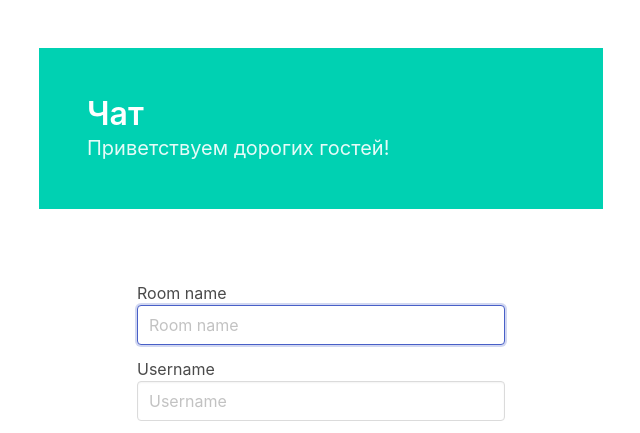
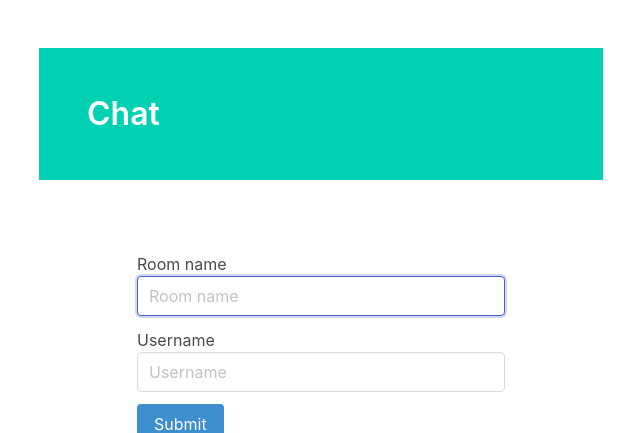
Before and after one commit to xtheress/djangoChat_Alpha2.0, a Django app: page / in a window 1280 px wide. Shown: the top 433 px of the page, without its empty margins (319-959 px from the left). Run offline with Django 3.2, Linux system fonts and the light colour scheme.

Commit message:
venv_trouble

```diff
--- a/chat/templates/chat/index.html
+++ b/chat/templates/chat/index.html
@@ -4,7 +4,7 @@
 <html>
     <head>
         <meta charset="utf-8"/>
-        <title>Chatty</title>
+        <title>Chat</title>
         <link rel="stylesheet" href="https://cdn.jsdelivr.net/npm/bulma@0.9.2/css/bulma.min.css">
     </head>
     <body>
@@ -15,10 +15,7 @@
                         <section class="hero is-primary">
                             <div class="hero-body">
                                 <p class="title">
-                                    Чат
-                                </p>
-                                <p class="subtitle">
-                                    Приветствуем дорогих гостей!
+                                    Chat
                                 </p>
                             </div>
                         </section>
```
Also changed, not shown: chat/templates/chat/room.html (+2 -5 lines).
